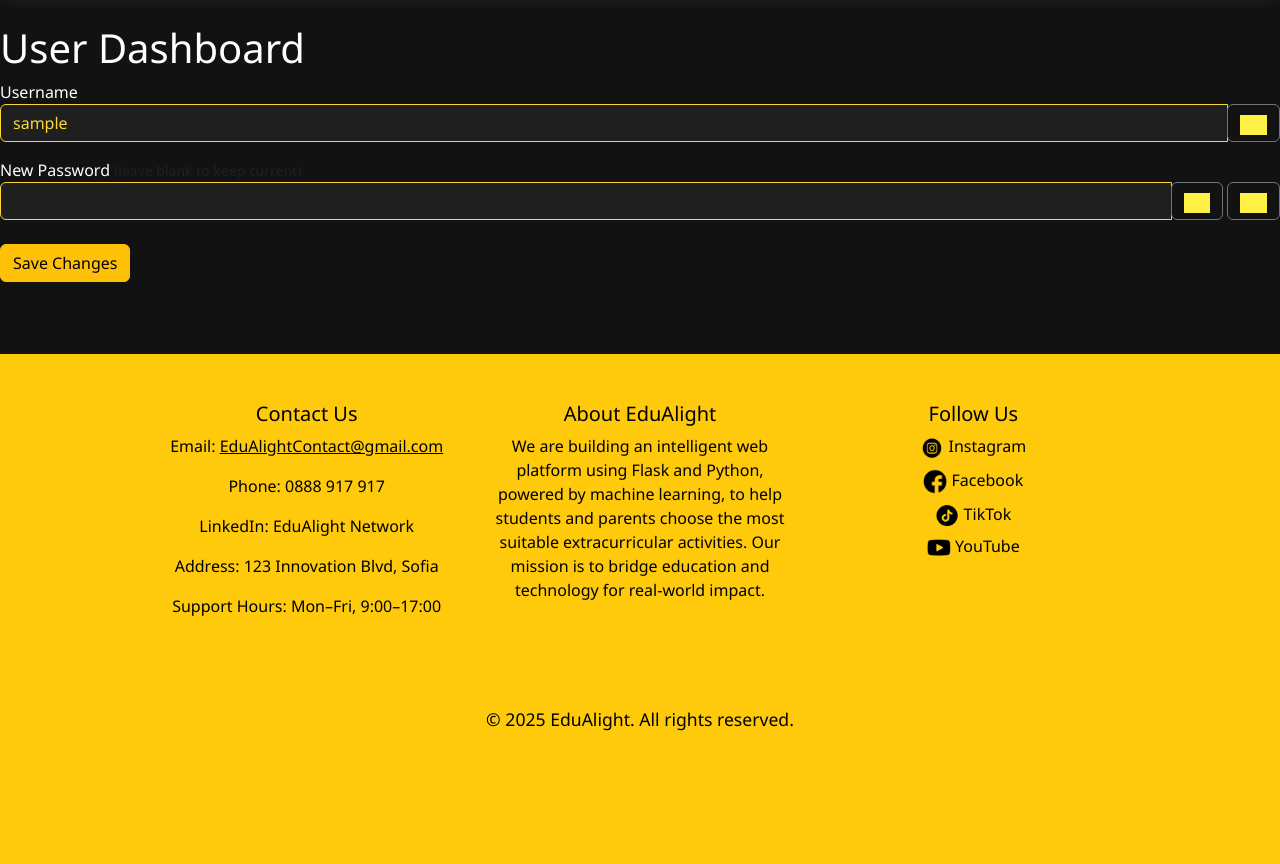
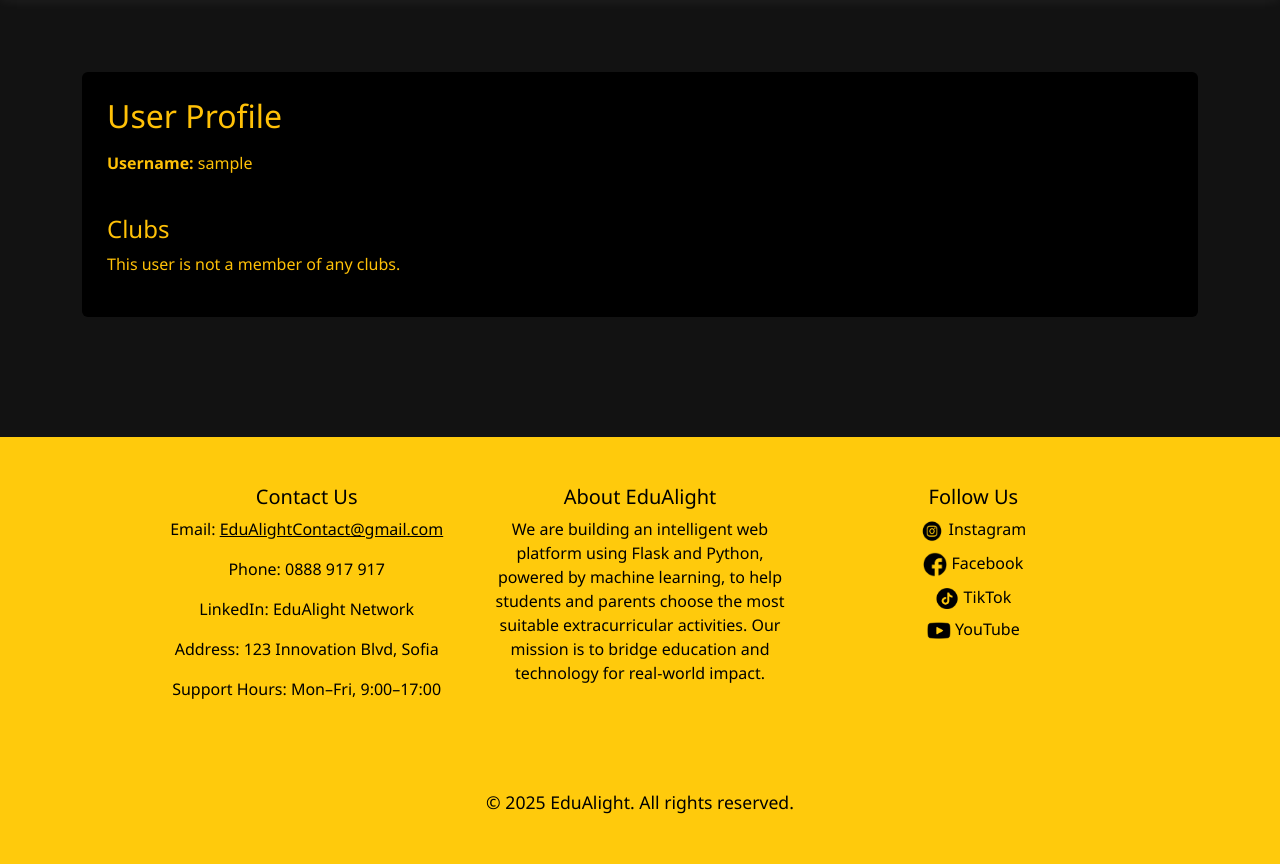
Before and after one commit to codingburgas/2425-11-g-pp-student-practices-assignment-team8, a Flask app: page /profile/profile in a window 1280 px wide. Shown: the part 72-936 px from the top of the page. Before the commit the page ends 803 px from the top, so only its background shows below. Run offline with Flask 3, Linux system fonts and the light colour scheme; the visitor is signed in with stand-in values (Sample User, id 1); data that the repository does not hold is empty; some libraries are stand-ins or nearby versions; grey boxes are pictures that could not be loaded.

```diff
--- a/src/main/templates/admin/club_calendar.html
+++ b/src/main/templates/admin/club_calendar.html
@@ -22,6 +22,10 @@
         </div>
     </div>
     {% endif %}
+
+    <div class="mt-4">
+        <a href="{{ url_for('main_bp.club_participants', club_slug=club.slug) }}" class="btn btn-primary">See Participants</a>
+    </div>
 </div>
 
 <script>
--- a/src/profile/routes.py
+++ b/src/profile/routes.py
@@ -7,28 +7,36 @@ from ..auth.forms import ProfileForm
 from ..auth.models import User
 
 
-@prof_bp.route("/settings")
+@prof_bp.route("/settings", methods=['GET', 'POST'])
 def settings():
-    return render_template("dashboard.html", current_user=current_user)
-@prof_bp.route('/profile', methods=['GET', 'POST'])
-
-def profile():
     form = ProfileForm(obj=current_user)
 
     if form.validate_on_submit():
         if current_user.username != form.username.data:
             if db.session.query(User).filter_by(username=form.username.data).first():
                 flash("Username already taken.")
-                return redirect(url_for('profile.profile'))
+                return redirect(url_for('profile.settings'))
             current_user.username = form.username.data
 
         current_user.password = form.password.data
 
         db.session.commit()
         flash("Profile updated.")
-        return redirect(url_for('profile.profile'))
+        return redirect(url_for('profile.settings'))
 
     return render_template("dashboard.html", form=form, current_user=current_user)
+
+@prof_bp.route('/profile')
+def profile():
+    user = current_user
+    clubs = user.clubs if hasattr(user, 'clubs') else []
+    return render_template('public_profile.html', user=user, clubs=clubs)
+
+@prof_bp.route('/user/<int:user_id>')
+def public_profile(user_id):
+    user = User.query.get_or_404(user_id)
+    clubs = user.clubs if hasattr(user, 'clubs') else []
+    return render_template('public_profile.html', user=user, clubs=clubs)
 
 @prof_bp.route("/clients")
 def view_clients():
--- /dev/null
+++ b/src/profile/templates/public_profile.html
@@ -0,0 +1,21 @@
+{% extends 'base.html' %}
+{% block content %}
+<div class="container my-5">
+    <div class="card bg-black text-warning p-4">
+        <h2 class="mb-3">User Profile</h2>
+        <p><strong>Username:</strong> {{ user.username }}</p>
+        <h4 class="mt-4">Clubs</h4>
+        {% if clubs %}
+            <ul class="list-group list-group-flush">
+                {% for club in clubs %}
+                <li class="list-group-item bg-dark text-warning">
+                    <a href="{{ url_for('main_bp.club_detail', club_slug=club.slug) }}" class="text-warning">{{ club.name if club.name else club.slug }}</a>
+                </li>
+                {% endfor %}
+            </ul>
+        {% else %}
+            <p>This user is not a member of any clubs.</p>
+        {% endif %}
+    </div>
+</div>
+{% endblock %}
```
Also changed, not shown: src/main/routes.py (+7 -0 lines), src/main/templates/club_participants.html (added, +20 -0 lines).
